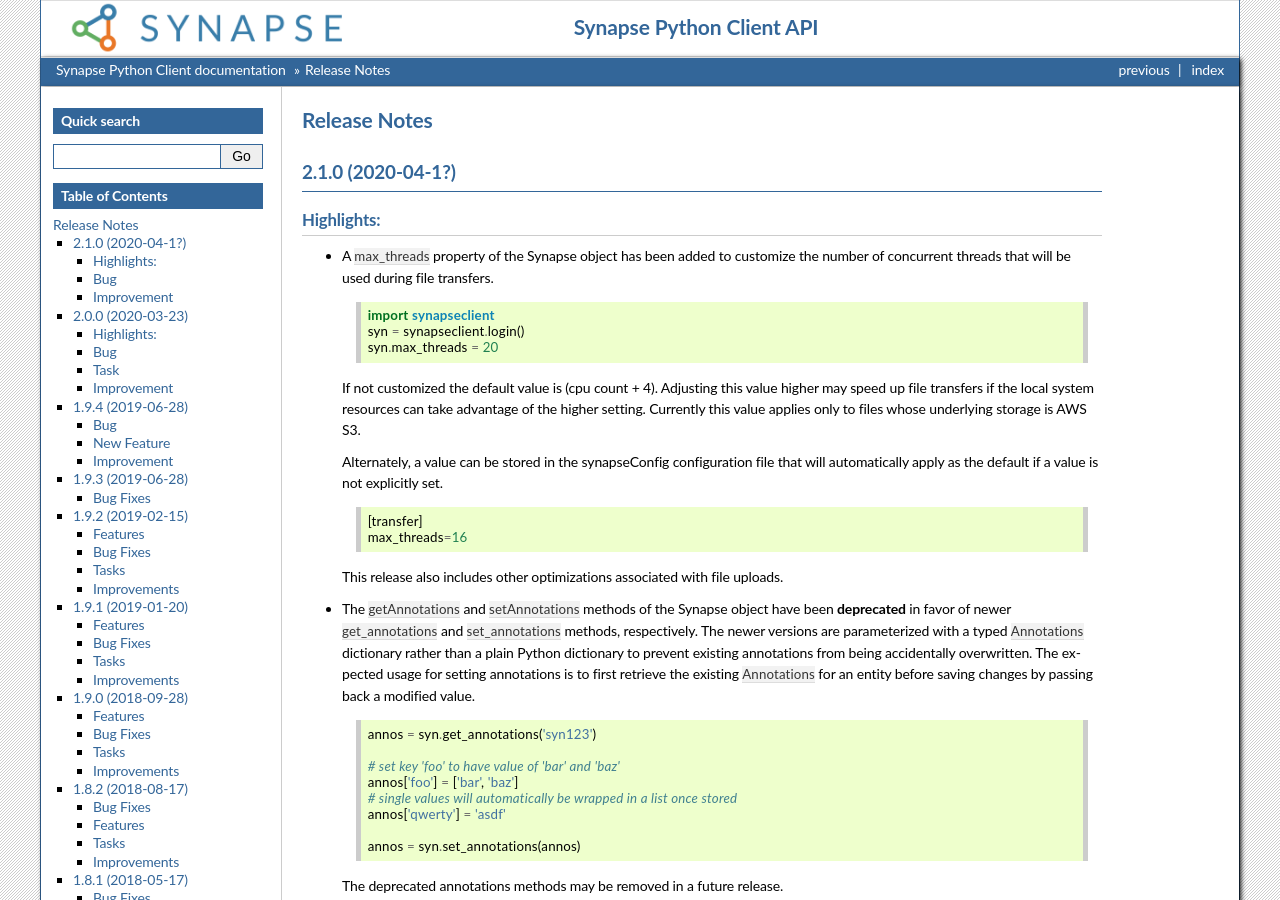
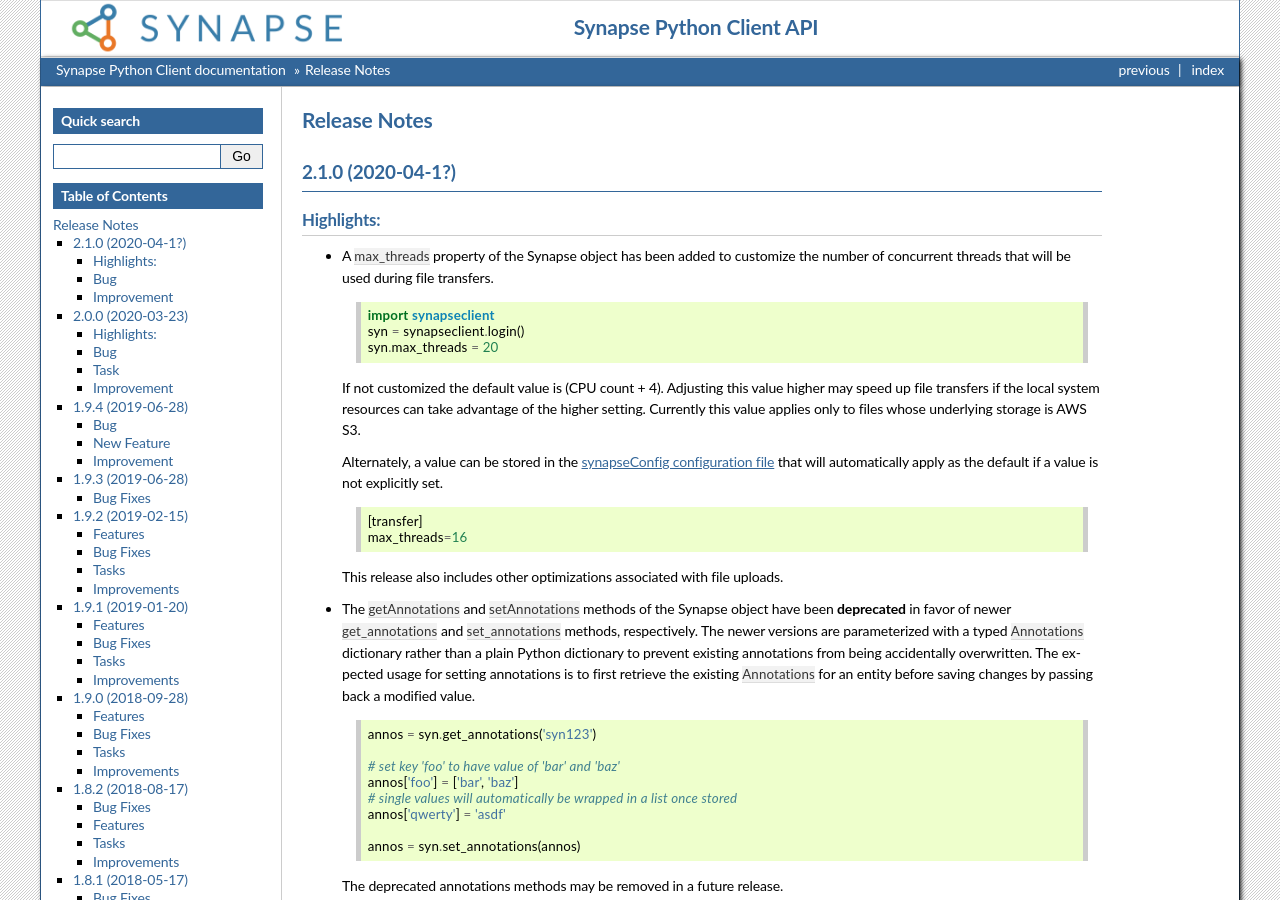
Before and after one commit to Sage-Bionetworks/synapsePythonClient, a Sphinx documentation site: the page built from docs/news.rst, in a window 1280 px wide and 900 px high. Built offline with Sphinx 7.4.7, drawn with Linux system fonts in a browser that asks for light colours; the version number could not be read and is left out; some of the changed lines change nothing that is shown.

Commit message:
incorporate doc review feedback

```diff
--- a/docs/news.rst
+++ b/docs/news.rst
@@ -17,11 +17,11 @@
     syn = synapseclient.login()
     syn.max_threads = 20
 
-  If not customized the default value is (cpu count + 4). Adjusting this value
+  If not customized the default value is (CPU count + 4). Adjusting this value
   higher may speed up file transfers if the local system resources can take advantage of the higher setting.
   Currently this value applies only to files whose underlying storage is AWS S3.
 
-  Alternately, a value can be stored in the synapseConfig configuration file that will automatically apply
+  Alternately, a value can be stored in the `synapseConfig configuration file <https://docs.synapse.org/articles/client_configuration.html>`__ that will automatically apply
   as the default if a value is not explicitly set.
 
   .. code-block::
```
